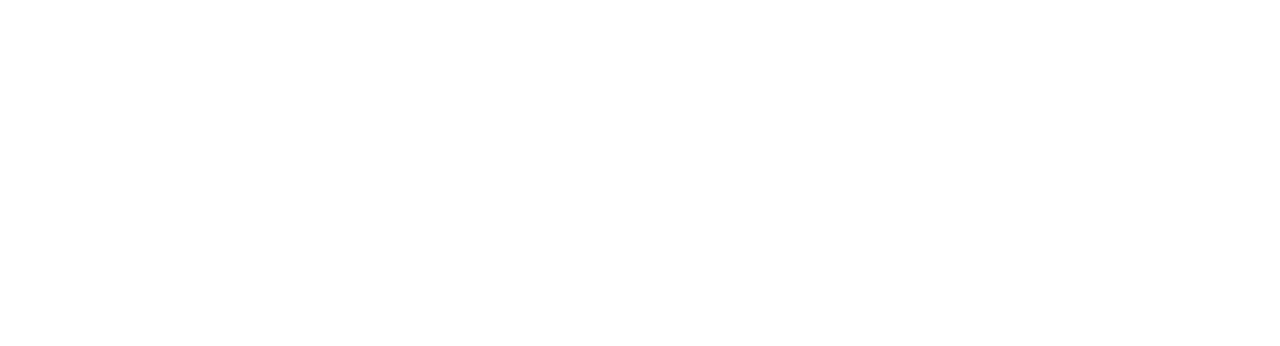
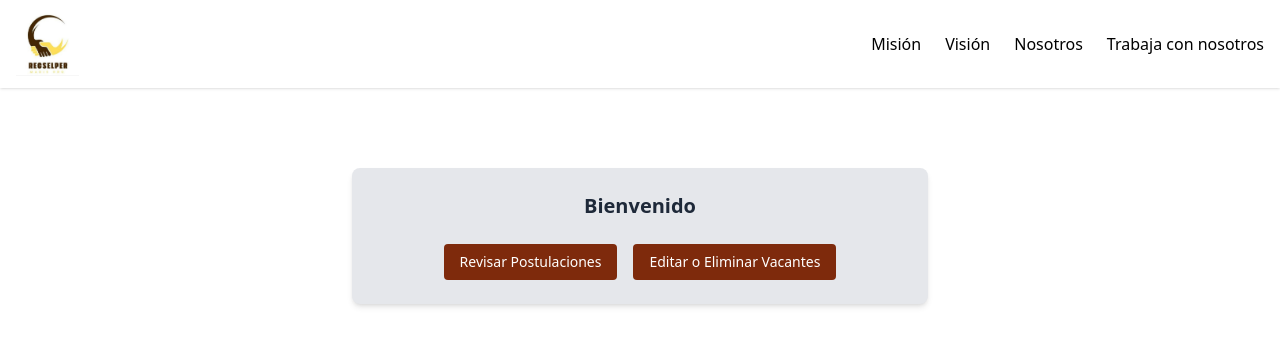
Before and after one commit to madisprorecselper-commits/react-sisstema-contratacion, a React (Vite) app in the folder frontend/: page /menuPrincipalAdmin in a window 1280 px wide. Before the commit this address had no page. Shown: the top 346 px of the page. Built offline with nearby package versions, Linux system fonts and the light colour scheme.

Commit message:
Fix/ Routes de sección administrador

```diff
--- a/frontend/src/App.jsx
+++ b/frontend/src/App.jsx
@@ -2,8 +2,11 @@
 import { LoginPage } from "./pages/LoginPage";
 import { RegistroPage } from "./pages/RegistroPage";
 import { MenuPrincipalPage } from "./pages/MenuPrincipalPage";
+import { MenuPrincipalAdmin } from "./pages/MenuPrincipalAdmin";
 import { CrearCurriculumPage } from "./pages/CrearCurriculumPage";
 import { VacanteDisponiblePage } from "./pages/VacanteDisponiblePage";
+import { PostulacionesAdmin } from "./pages/PostulacionesAdmin";
+import { EditarYeliminar } from "./pages/EditarYeliminar";
 
 function App() {
   return (
@@ -11,8 +14,11 @@
       <Route path="/" element={<LoginPage />} />
       <Route path="/registro" element={<RegistroPage />} />
       <Route path="/menuPrincipal" element={<MenuPrincipalPage />} />
+      <Route path="/menuPrincipalAdmin" element={<MenuPrincipalAdmin/>} />
       <Route path="/crearCurriculum" element={<CrearCurriculumPage />} />
       <Route path="/vacantesDisponibles" element={<VacanteDisponiblePage />} />
+      <Route path="/PostulacionesAdmin" element={<PostulacionesAdmin />} />
+      <Route path="/EditarYeliminar" element={<EditarYeliminar />} />
 
     </Routes>
   );
--- a/frontend/src/pages/EditarYeliminar.jsx
+++ b/frontend/src/pages/EditarYeliminar.jsx
@@ -1,9 +1,9 @@
 import React from "react";
-import { NavBar } from "./components/NavBar"; // Ajusta la ruta según tu proyecto
+import { NavBar } from "../components/NavBar"
 
-export default function GestionVacante() {
+export function EditarYeliminar() {
   return (
-    <div className="bg-orange-900 min-h-screen">
+    <div className="">
       {/* NAVBAR */}
       <NavBar />
 
--- a/frontend/src/pages/MenuPrincipalAdmin.jsx
+++ b/frontend/src/pages/MenuPrincipalAdmin.jsx
@@ -1,9 +1,9 @@
-import React from "react";
-import { NavBar } from "./NavBar"; // Ajusta la ruta según tu estructura
+import { Link } from "react-router-dom";
+import { NavBar } from "../components/NavBar"
 
-export default function Home() {
+export function MenuPrincipalAdmin() {
   return (
-    <div className="bg-orange-900 min-h-screen">
+    <div>
       {/* NAVBAR */}
       <NavBar />
 
@@ -15,18 +15,20 @@
           </h2>
 
           <div className="flex flex-wrap justify-center gap-4">
-            <a
-              href="./postulacionesAdmin.html"
+
+            <Link
+              to="/PostulacionesAdmin"
               className="bg-orange-900 text-white px-4 py-2 rounded text-sm hover:bg-orange-800"
             >
               Revisar Postulaciones
-            </a>
-            <a
-              href="./editarYeliminar.html"
+            </Link>
+            <Link
+              to="/EditarYeliminar"
               className="bg-orange-900 text-white px-4 py-2 rounded text-sm hover:bg-orange-800"
             >
               Editar o Eliminar Vacantes
-            </a>
+            </Link>
+
           </div>
         </div>
       </div>
--- a/frontend/src/pages/PostulacionesAdmin.jsx
+++ b/frontend/src/pages/PostulacionesAdmin.jsx
@@ -1,9 +1,9 @@
 import React from "react";
-import { NavBar } from "./NavBar"; // Ajusta la ruta según tu estructura
+import { NavBar } from "../components/NavBar"
 
-export default function VerVacante() {
+export function PostulacionesAdmin() {
   return (
-    <div className="bg-orange-900 min-h-screen">
+    <div className="">
       {/* Encabezado */}
       <NavBar />
 
```
